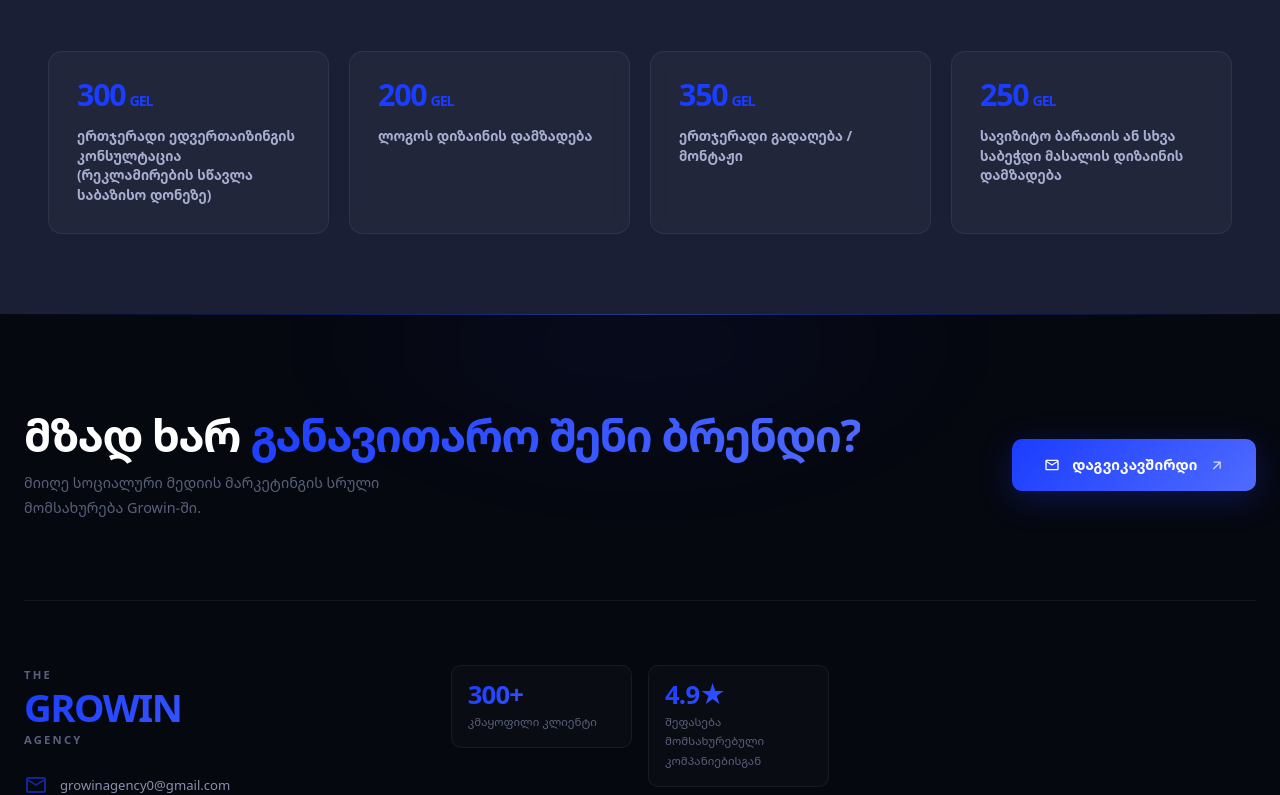
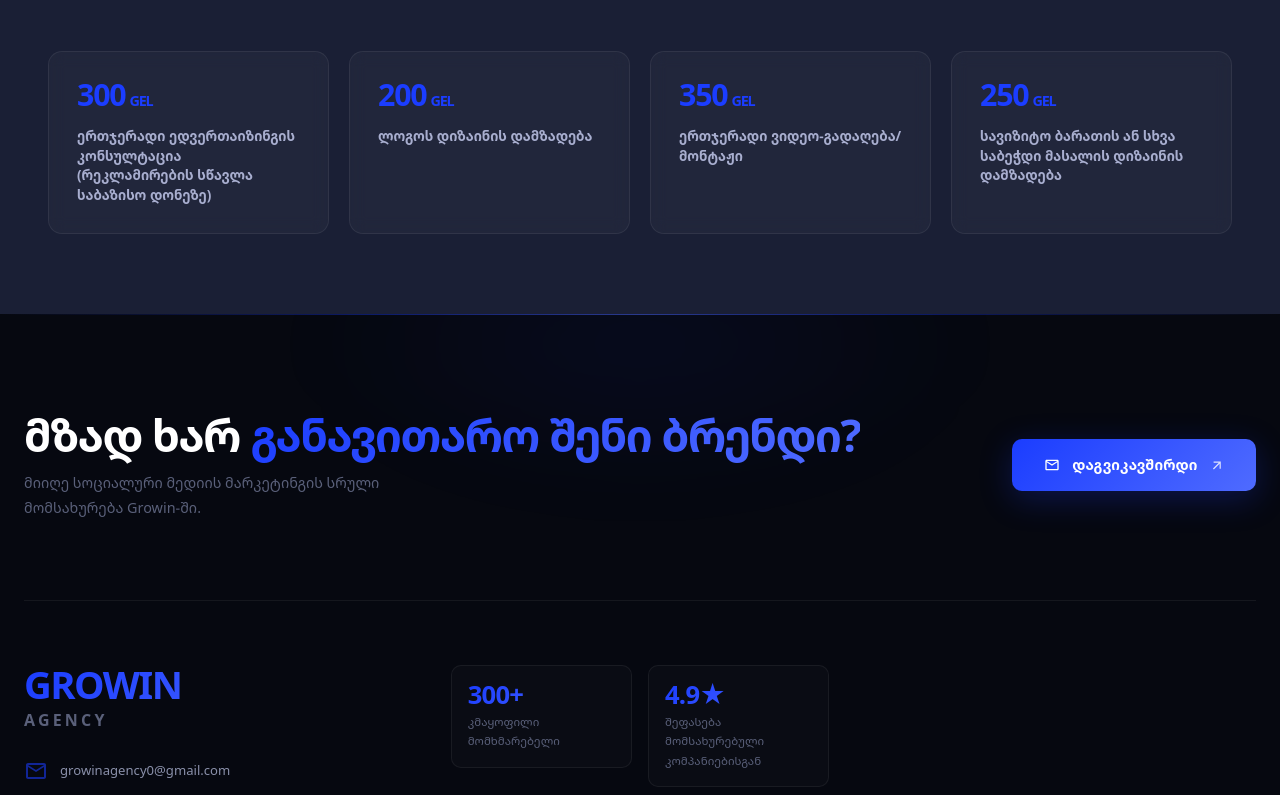
Before and after one commit to Konstantine-T/services-single-page, a React (Vite) app: page / in a window 1280 px wide. Shown: the part 1812-2607 px from the top of the page. Built offline with nearby package versions, Linux system fonts and the light colour scheme.

Commit message:
changed small details

```diff
--- a/src/components/Footer/Footer.tsx
+++ b/src/components/Footer/Footer.tsx
@@ -180,20 +180,6 @@ export default function Footer() {
               <Typography
                 component="span"
                 sx={{
-                  fontSize: "0.7rem",
-                  fontWeight: 800,
-                  color: mutedText,
-                  letterSpacing: "0.2em",
-                  textTransform: "uppercase",
-                  display: "block",
-                  mb: 0.5,
-                }}
-              >
-                The
-              </Typography>
-              <Typography
-                component="span"
-                sx={{
                   fontSize: "2.4rem",
                   fontWeight: 900,
                   background: `linear-gradient(135deg, ${blue} 0%, ${blueLight} 100%)`,
@@ -211,7 +197,7 @@ export default function Footer() {
               <Typography
                 component="span"
                 sx={{
-                  fontSize: "0.7rem",
+                  fontSize: "1rem",
                   fontWeight: 800,
                   color: mutedText,
                   letterSpacing: "0.2em",
@@ -389,12 +375,12 @@ export default function Footer() {
             </Typography> */}
             <Grid container spacing={2}>
               {[
-                { value: "300+", label: "კმაყოფილი კლიენტი" },
+                { value: "300+", label: "კმაყოფილი მომხმარებელი" },
                 {
                   value: "4.9★",
                   label: "შეფასება მომსახურებული კომპანიებისგან",
                 },
-                { value: "200+", label: "გაზრდილი კლიენტი" },
+                { value: "200+", label: "განვითარებული ბიზნესი" },
                 { value: "20+", label: "განვითარებული კომპანია" },
               ].map(({ value, label }) => (
                 <Grid item xs={6} key={label}>
--- a/src/components/OneTimeServicesSection/OneTimeServicesSection.tsx
+++ b/src/components/OneTimeServicesSection/OneTimeServicesSection.tsx
@@ -7,7 +7,7 @@ const services = [
       "ერთჯერადი ედვერთაიზინგის კონსულტაცია (რეკლამირების სწავლა საბაზისო დონეზე)",
   },
   { price: 200, label: "ლოგოს დიზაინის დამზადება" },
-  { price: 350, label: "ერთჯერადი გადაღება / მონტაჟი" },
+  { price: 350, label: "ერთჯერადი ვიდეო-გადაღება/მონტაჟი" },
   {
     price: 250,
     label: "სავიზიტო ბარათის ან სხვა საბეჭდი მასალის დიზაინის დამზადება",
```
